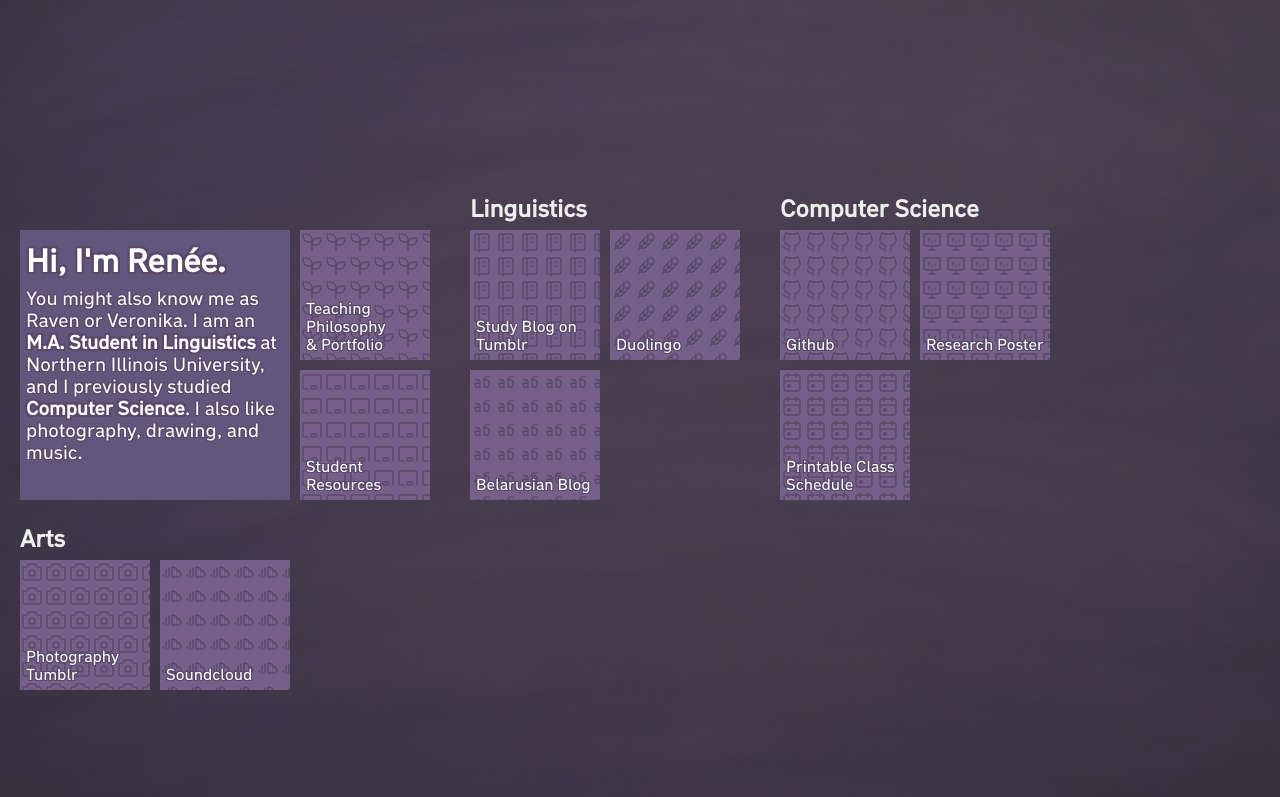
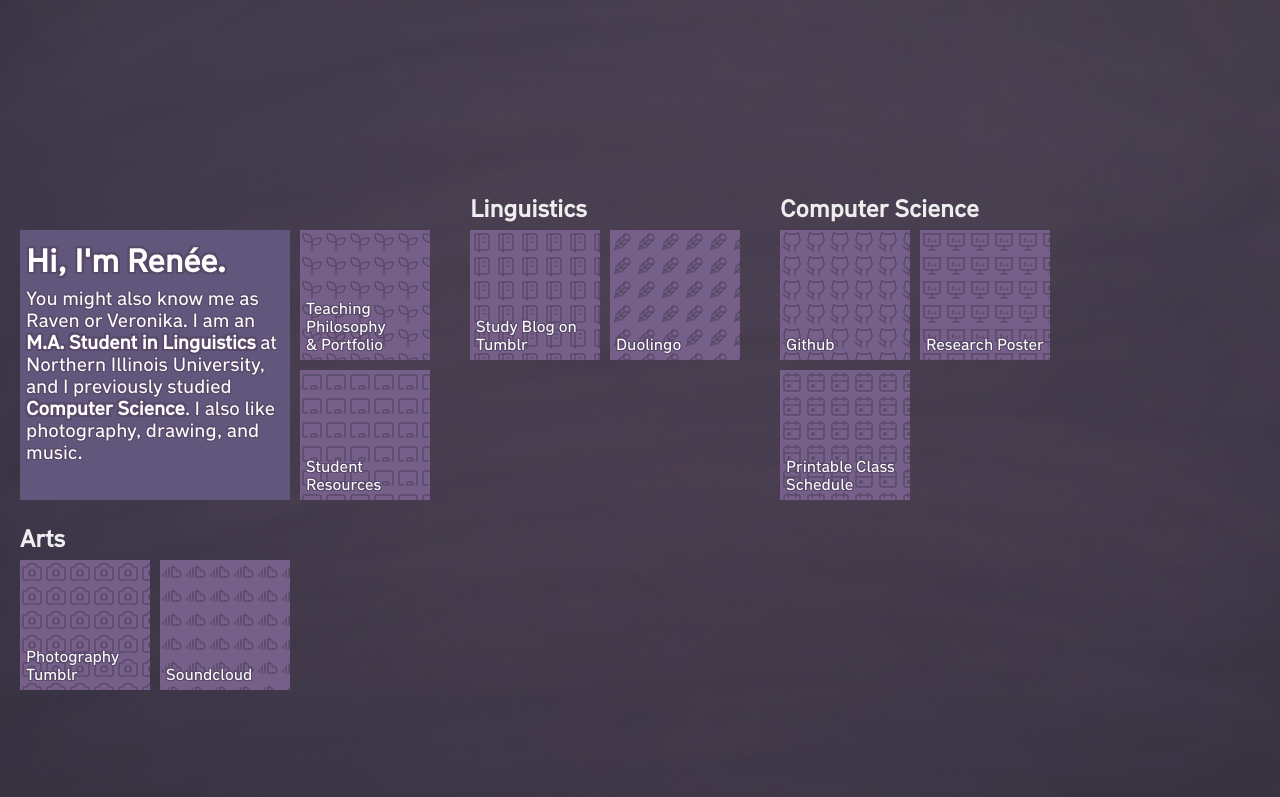
Before and after one commit to reneeverly/reneeverly.github.io, a Jekyll site: the page index.html, which Jekyll copies as it is, in a window 1280 px wide. Shown: the top 797 px of the page. Built offline with Jekyll 4.4.1, drawn with Linux system fonts in a browser that asks for light colours.

Commit message:
Remove link to blog

```diff
--- a/index.html
+++ b/index.html
@@ -24,7 +24,7 @@
    <ul class="two">
       <li><a href="https://ravenlinguistics.tumblr.com" class="icobg notebook">Study Blog on Tumblr</a></li>
       <li><a href="https://duolingo.com/profile/reneeverly" class="icobg feather">Duolingo</a></li>
-      <li><a href="https://ла.бел" class="icobg cyrillic">Belarusian Blog</a></li>
+      <!--<li><a href="https://ла.бел" class="icobg cyrillic">Belarusian Blog</a></li>-->
    </ul>
 </div>
 <div class="section">
```
